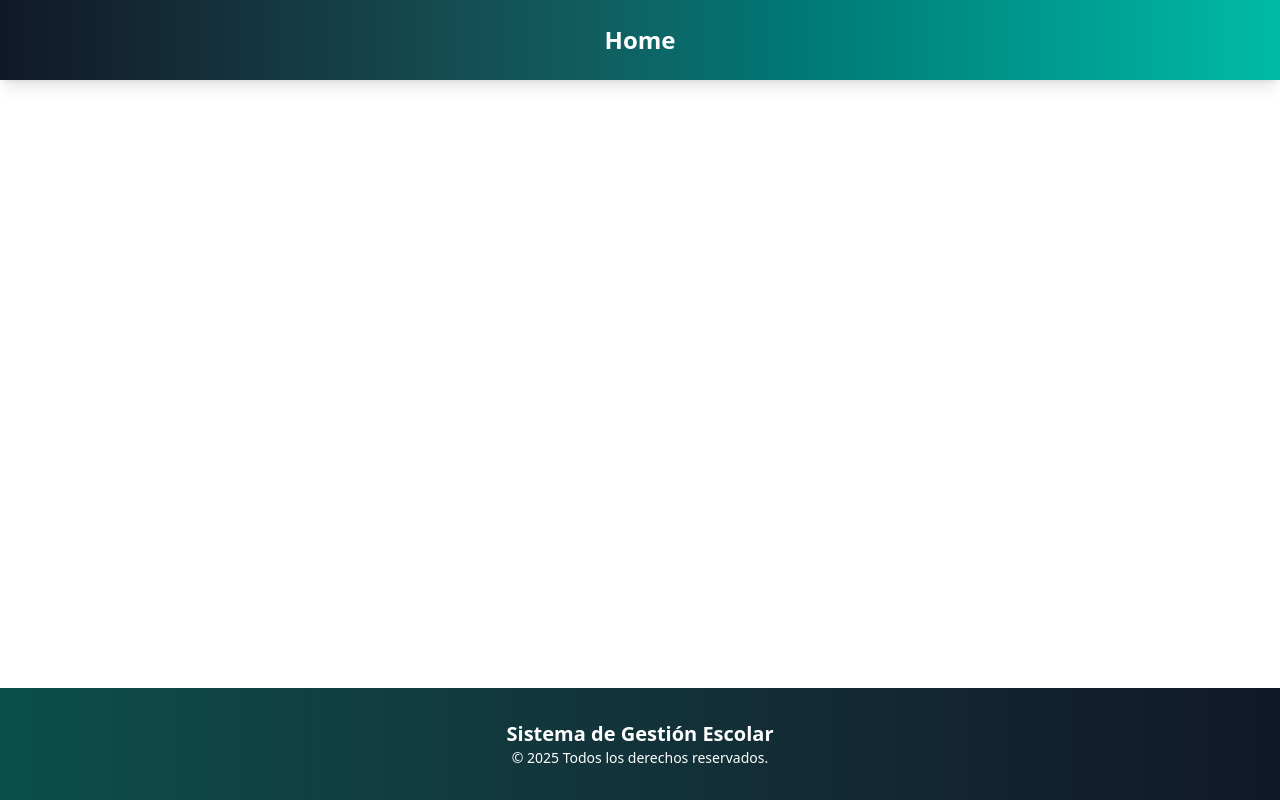
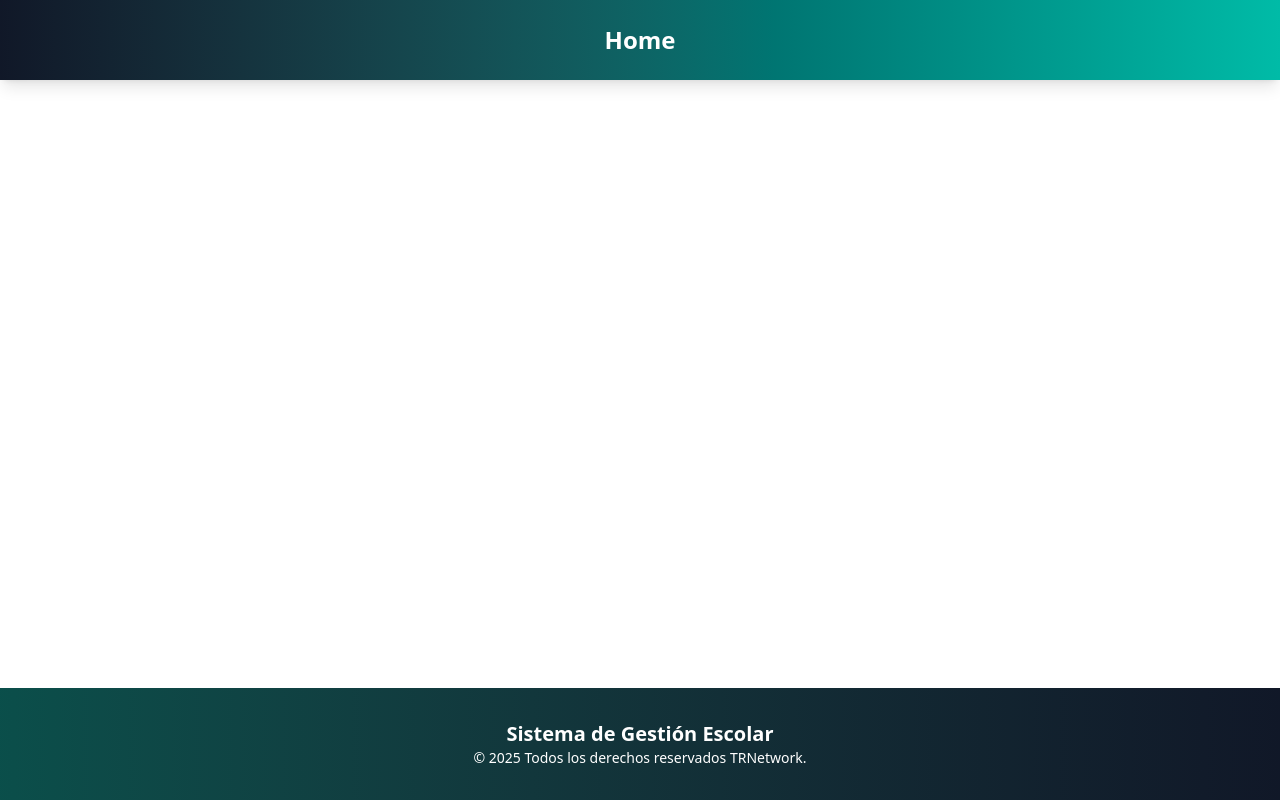
Before and after one commit to AleVazquez1003/SistemaEscolar, an Angular app: page / in a window 1280 px wide. Built offline with nearby package versions, Linux system fonts and the light colour scheme.

Commit message:
Eliminacion de comentario y estilo de letra footer

```diff
--- a/src/app/layout/footer/footer.component.html
+++ b/src/app/layout/footer/footer.component.html
@@ -1,11 +1,10 @@
-<footer class="bg-gradient-to-r from-teal-900 to-gray-900 text-white py-8 fixed bottom-0 left-0 w-full">
+<footer class="bg-gradient-to-r from-teal-900 to-gray-900 text-white text-bold py-8 fixed bottom-0 left-0 w-full">
     <div class="container mx-auto px-4">
       <div class="flex justify-center items-center">
         <!-- Sección de texto centrado -->
-        <!--comentarios de prueba-->
         <div class="text-center">
           <p class="text-xl font-bold">Sistema de Gestión Escolar</p>
-          <p class="text-sm">© 2025 Todos los derechos reservados.</p>
+          <p class="text-sm">© 2025 Todos los derechos reservados TRNetwork.</p>
         </div>
       </div>
     </div>
```
